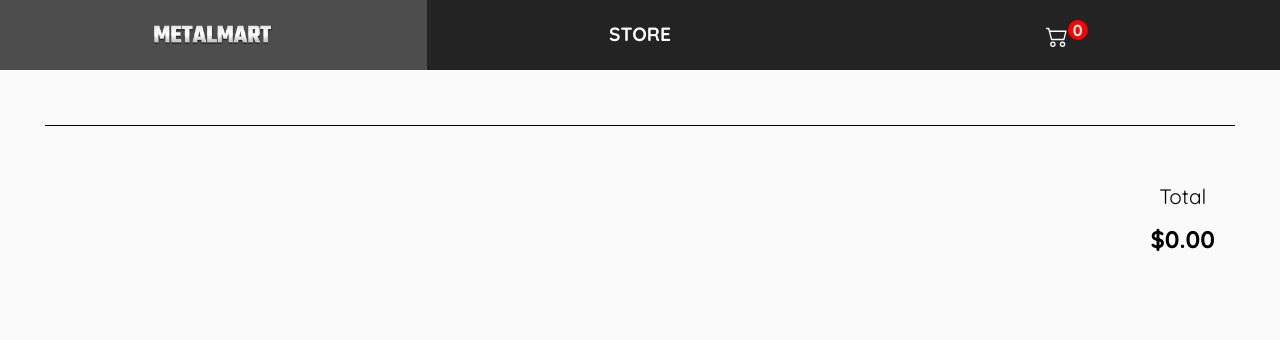
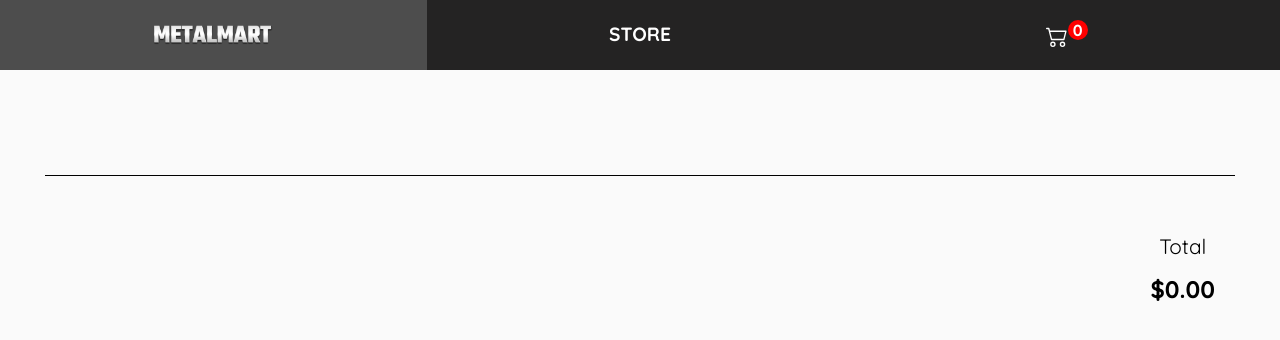
Before and after one commit to cjsellwood/shopping-cart, a React (Create React App) app: page /cart in a window 1280 px wide. Shown: the top 340 px of the page. Built offline with nearby package versions, Linux system fonts and the light colour scheme.

Commit message:
Fixed zinc src and cart image sizing

```diff
--- a/package.json
+++ b/package.json
@@ -1,12 +1,12 @@
 {
   "name": "shopping-cart",
+  "homepage": "https://cjsellwood.github.io/shopping-cart",
   "version": "0.1.0",
   "private": true,
   "dependencies": {
     "@testing-library/jest-dom": "^5.11.8",
     "@testing-library/react": "^11.2.3",
     "@testing-library/user-event": "^12.6.0",
-    "gh-pages": "^3.1.0",
     "react": "^17.0.1",
     "react-dom": "^17.0.1",
     "react-router-dom": "^5.2.0",
@@ -14,6 +14,8 @@
     "web-vitals": "^0.2.4"
   },
   "scripts": {
+    "predeploy": "npm run build",
+    "deploy": "gh-pages -d build",
     "start": "react-scripts start",
     "build": "react-scripts build",
     "test": "react-scripts test",
--- a/src/components/Cart.css
+++ b/src/components/Cart.css
@@ -2,6 +2,12 @@
   max-width: 1200px;
   margin: 0 auto;
   padding: 5px;
+}
+
+@media (min-width: 600px) {
+  .cart-container {
+    margin: 50px auto;
+  }
 }
 
 
@@ -33,11 +39,13 @@
 .cart-item .cart-image-container {
   padding: 0;
   max-height: 150px;
+
 }
 
 .cart-image {
   height: 100%;
   width: 100%;
+  max-width: 100%;
 }
 
 .cart-item .cart-details-container {
@@ -51,6 +59,7 @@
 
   .cart-item .cart-image-container {
     margin-right: auto;
+    min-width: 200px;
   }
 
   .cart-image {
--- a/src/inventory.js
+++ b/src/inventory.js
@@ -79,7 +79,7 @@ const inventory = [
     number: 30,
     price: 2.55,
     quantity: 0,
-    src: Gold,
+    src: Zinc,
   },
   {
     name: "Silver",
```
Also changed, not shown: 1 other file (tests, documents, lock files or other folders).
